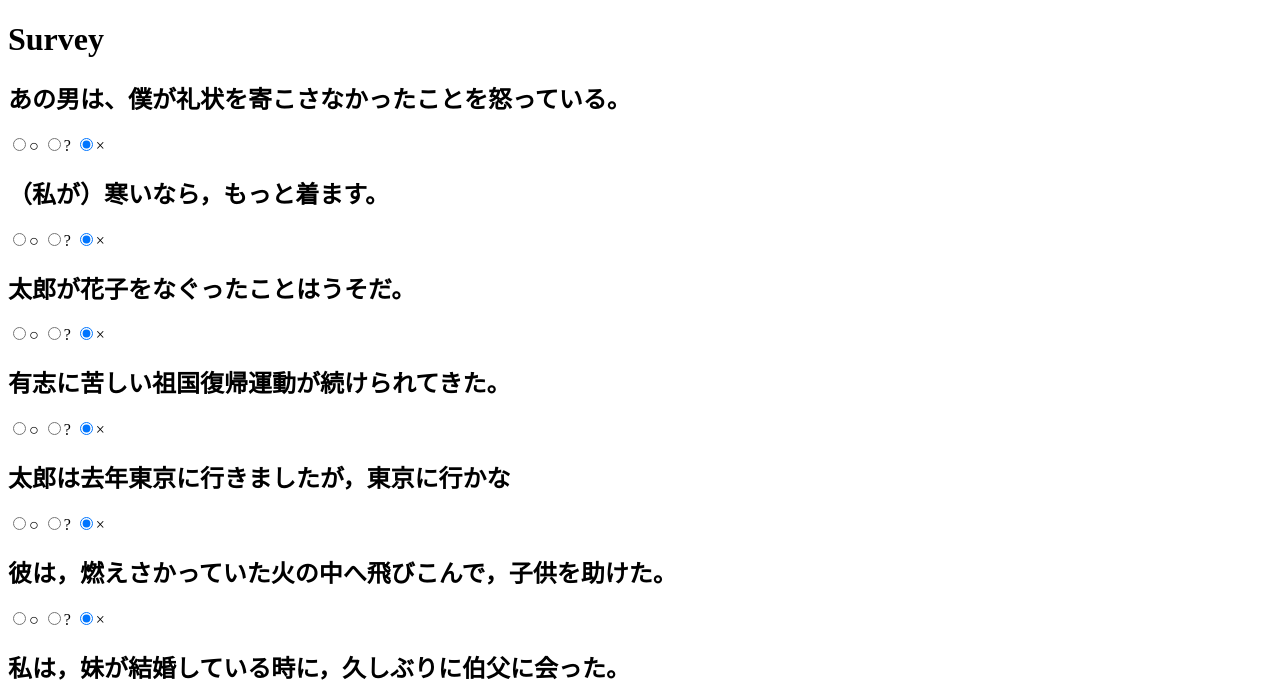
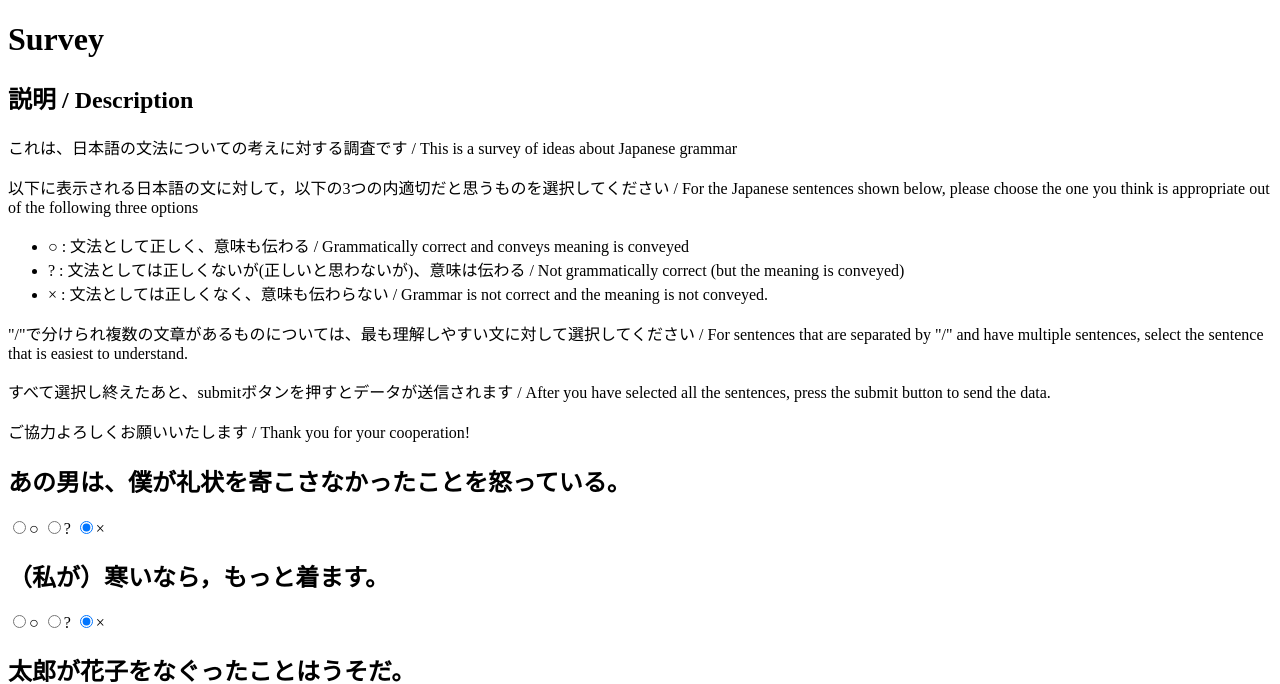
Before and after one commit to hamusita/survey_form, a Flask app: page / in a window 1280 px wide. Shown: the top 684 px of the page. Run offline with Flask 2, Linux system fonts and the light colour scheme.

Commit message:
feat: 説明文を追加

```diff
--- a/templates/index.html
+++ b/templates/index.html
@@ -6,6 +6,17 @@
   </head>
   <body>
     <h1>Survey</h1>
+    <h2>説明 / Description</h2>
+    <p>これは、日本語の文法についての考えに対する調査です / This is a survey of ideas about Japanese grammar</p>
+    <p>以下に表示される日本語の文に対して，以下の3つの内適切だと思うものを選択してください / For the Japanese sentences shown below, please choose the one you think is appropriate out of the following three options</p>
+    <ul>
+      <li>○ : 文法として正しく、意味も伝わる / Grammatically correct and conveys meaning is conveyed</li>
+      <li>? : 文法としては正しくないが(正しいと思わないが)、意味は伝わる / Not grammatically correct (but the meaning is conveyed)</li>
+      <li>× : 文法としては正しくなく、意味も伝わらない / Grammar is not correct and the meaning is not conveyed.</li>
+    </ul>
+    <p>"/"で分けられ複数の文章があるものについては、最も理解しやすい文に対して選択してください / For sentences that are separated by "/" and have multiple sentences, select the sentence that is easiest to understand.</p>
+    <p>すべて選択し終えたあと、submitボタンを押すとデータが送信されます / After you have selected all the sentences, press the submit button to send the data.</p>
+    <p>ご協力よろしくお願いいたします / Thank you for your cooperation!</p>
     <form action="/submit" method="post">
       {% for row in data %}
       <h2>{{ row[1] }}</h2>
```
Also changed, not shown: imp.csv (deleted), 1 other file.
